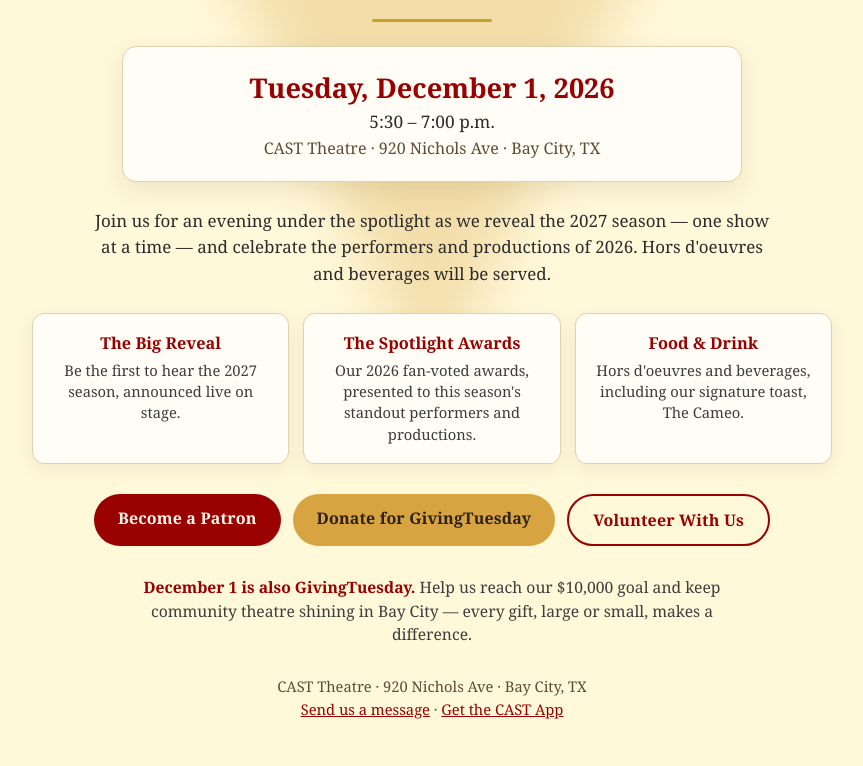
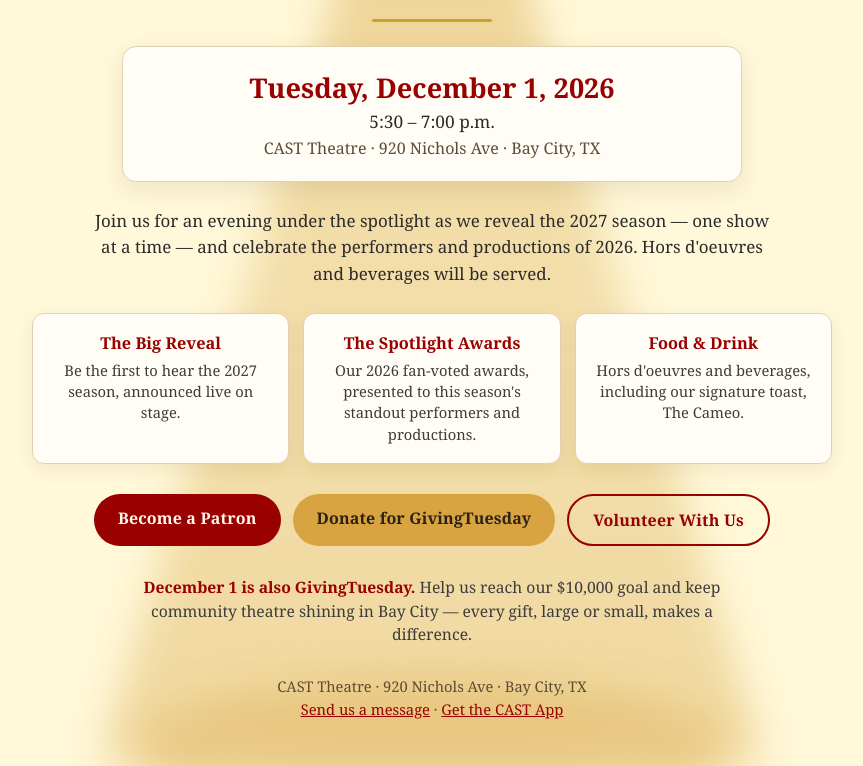
Before and after one commit to darvesmith/cast-2027-season, a plain HTML site: page premiere.html in a window 1280 px wide. Shown: the part 327-1093 px from the top of the page, without its empty margins (208-1071 px from the left). Drawn offline with Linux system fonts and the light colour scheme.

Commit message:
Add files via upload

```diff
--- a/premiere.html
+++ b/premiere.html
@@ -12,16 +12,12 @@
     color: #2b2b2b;
     overflow-x: hidden;
   }
-  /* Spotlight beam from top center */
+  /* Spotlight beam shining down from the very top */
   .beam {
-    position: absolute; top: 0; left: 50%; transform: translateX(-50%);
-    width: 0; height: 0;
-    border-left: 340px solid transparent;
-    border-right: 340px solid transparent;
-    border-top: 720px solid rgba(216, 164, 65, 0.30);
-    filter: blur(28px);
-    pointer-events: none;
+    position: absolute; top: 0; left: 0; width: 100%; height: 100%;
+    pointer-events: none; z-index: 0;
   }
+  .wrap > *:not(.beam) { position: relative; z-index: 1; }
   .wrap { position: relative; max-width: 880px; margin: 0 auto; padding: 36px 20px 44px; text-align: center; }
   .logo { width: min(340px, 72vw); height: auto; display: block; margin: 0 auto 10px; }
   .kicker { letter-spacing: 0.22em; text-transform: uppercase; font-size: 0.82rem; color: #b07f1e; font-weight: bold; margin-bottom: 8px; }
@@ -58,13 +54,25 @@
   footer a { color: #990000; }
   @media (max-width: 620px) {
     .expect { grid-template-columns: 1fr; }
-    .beam { border-left-width: 200px; border-right-width: 200px; border-top-width: 560px; }
   }
 </style>
 </head>
 <body>
-  <div class="beam"></div>
   <div class="wrap">
+    <svg class="beam" viewBox="0 0 100 100" preserveAspectRatio="none" aria-hidden="true">
+      <defs>
+        <linearGradient id="beamGrad" x1="0" y1="0" x2="0" y2="1">
+          <stop offset="0" stop-color="#d8a441" stop-opacity="0.55"/>
+          <stop offset="0.55" stop-color="#d8a441" stop-opacity="0.30"/>
+          <stop offset="1" stop-color="#d8a441" stop-opacity="0.38"/>
+        </linearGradient>
+        <filter id="soft" x="-20%" y="-20%" width="140%" height="140%">
+          <feGaussianBlur stdDeviation="2.2"/>
+        </filter>
+      </defs>
+      <polygon points="50,0 12,100 88,100" fill="url(#beamGrad)" filter="url(#soft)"/>
+      <ellipse cx="50" cy="99" rx="34" ry="7" fill="#d8a441" opacity="0.35" filter="url(#soft)"/>
+    </svg>
     <img class="logo" src="CAST_Logo.png" alt="CAST — Community Actors of South Texas">
     <div class="kicker">You're Invited</div>
     <h1>2027 Season Premiere</h1>
```
